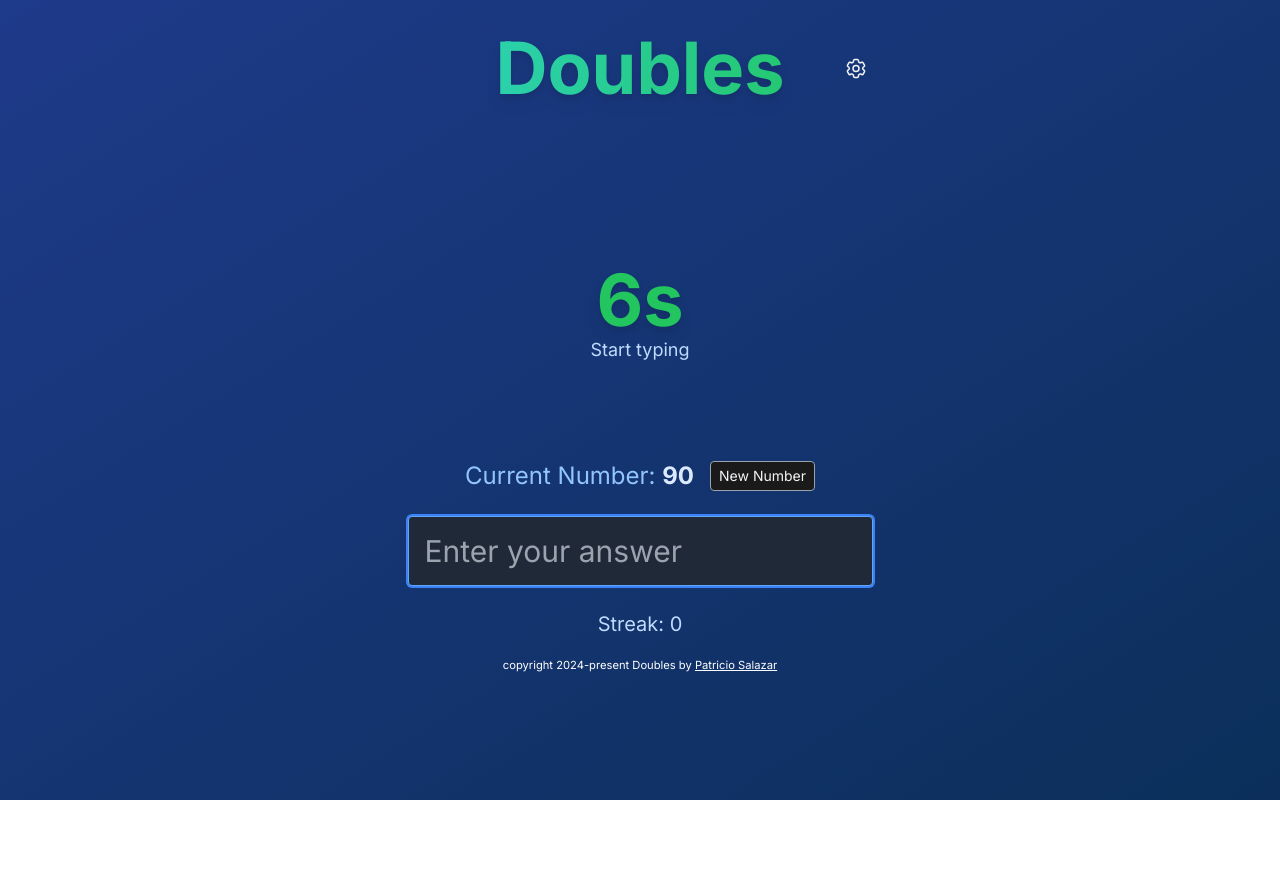
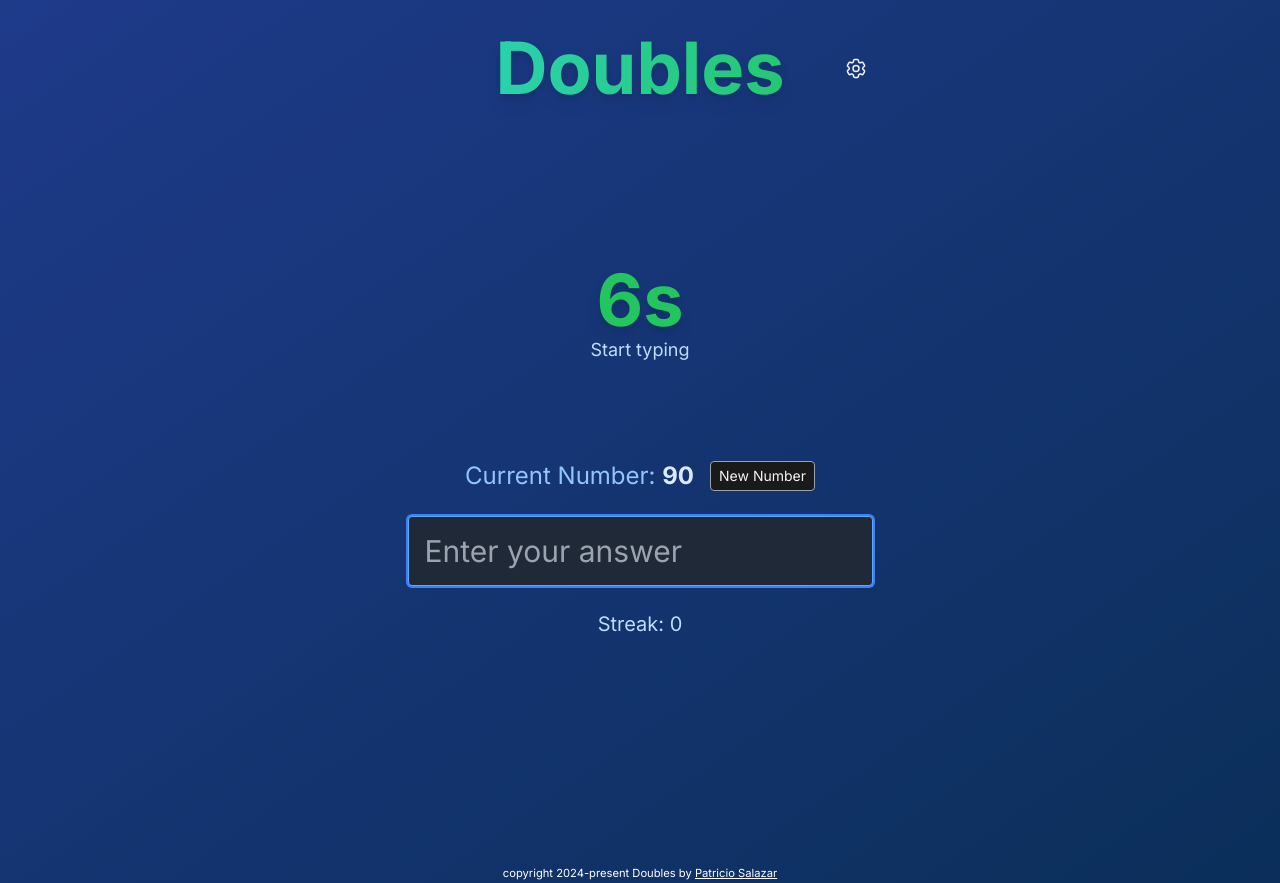
Before and after one commit to patriciosebastian/doubles, a React (Vite) app: page / in a window 1280 px wide. Before the commit the page ends 800 px from the top, so only its background shows below. Built offline with nearby package versions, Linux system fonts and the light colour scheme.

Commit message:
remove mt-auto from footer

```diff
--- a/src/App.jsx
+++ b/src/App.jsx
@@ -510,7 +510,7 @@ function App() {
 
       {/* Footer */}
       <footer
-        className={`text-center text-white text-sm mt-auto ${!gameOver ? 'mt-52' : ''} ${isDetailsOpen ? '' : 'mt-16'}`}
+        className={`text-center text-white text-sm ${!gameOver ? 'mt-52' : ''} ${isDetailsOpen ? '' : 'mt-16'}`}
       >
         <small>
           copyright 2024-present Doubles by{" "}
```
